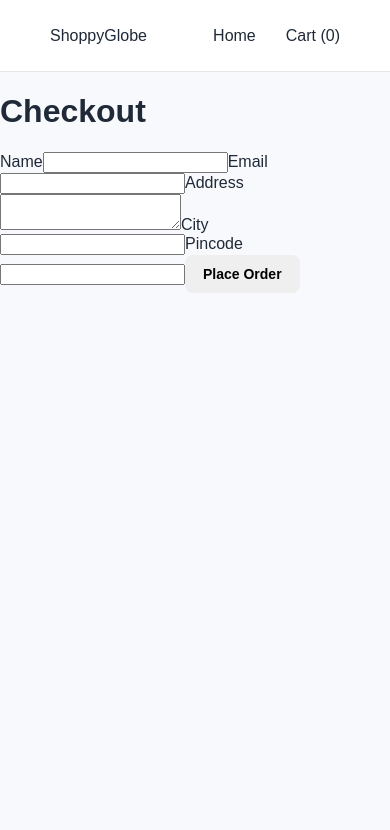
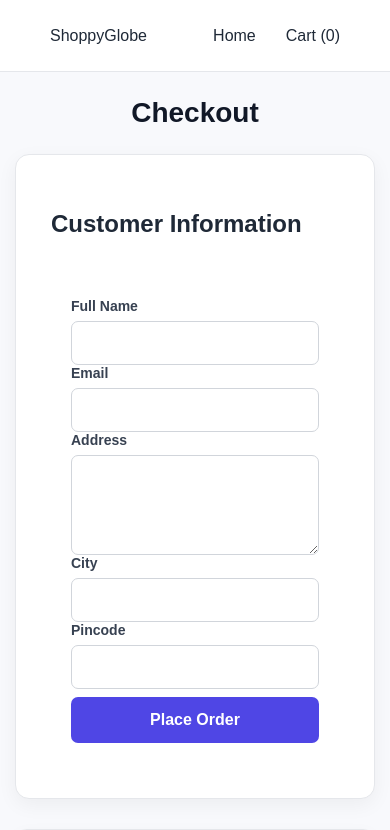
Before and after one commit to Tejalwakale/shoppyGlobe-application, a React (Vite) app: page /checkout in a window 390 px wide. Shown: the top 830 px of the page. Built offline with nearby package versions, Linux system fonts and the light colour scheme.

Commit message:
Improve the Styling of Checkout Page

```diff
--- a/src/index.css
+++ b/src/index.css
@@ -835,6 +835,254 @@ button:hover {
 .cart-page > a button:hover {
   background: #4338ca;
 }
+
+/* =========================================
+   CHECKOUT PAGE
+========================================= */
+
+.checkout-page {
+  max-width: 1100px;
+  margin: 0 auto;
+  padding: 40px 30px 70px;
+}
+
+.checkout-page > h1 {
+  margin: 0 0 35px;
+  text-align: center;
+  color: #111827;
+  font-size: 36px;
+}
+
+.checkout-container {
+  display: grid;
+  grid-template-columns: 1.3fr o.7fr;
+  gap: 30px;
+}
+
+/* =========================================
+   CHECKOUT FORM
+========================================= */
+
+.checkout-form-section {
+  display: flex;
+  flex-direction: column;
+  gap: 20px;
+  padding: 35px;
+  background: #ffffff;
+  border: 1px solid #e5e7eb;
+  border-radius: 14px;
+  box-shadow: 0 6px 20px rgba(0, 0, 0, 0.05);
+}
+
+
+/* Labels */
+
+.checkout-form label {
+  display: flex;
+  flex-direction: column;
+  gap: 7px;
+  color: #374151;
+  font-size: 14px;
+  font-weight: 600;
+}
+
+/* Input fields */
+
+.checkout-form input,
+.checkout-form textarea {
+  width: 100%;
+  padding: 12px 14px;
+  border: 1px solid #d1d5db;
+  border-radius: 7px;
+  background: #ffffff;
+  color: #111827;
+  font-family: inherit;
+  font-size: 15px;
+  outline: none;
+  transition: 0.2s ease;
+}
+
+.checkout-form input {
+  height: 46px;
+}
+
+.checkout-form textarea {
+  min-height: 100px;
+  resize: vertical;
+}
+
+/* Focus */
+
+.checkout-form input:focus,
+.checkout-form textarea:focus {
+  border-color: #6366f1;
+  box-shadow:
+    0 0 0 3px rgba(99, 102, 241, 0.12);
+}
+
+/* Placeholder */
+
+.checkout-form input::placeholder,
+.checkout-form textarea::placeholder {
+  color: #9ca3af;
+}
+
+/* =========================================
+   PLACE ORDER BUTTON
+========================================= */
+
+.checkout-form button {
+  width: 100%;
+  margin-top: 8px;
+  padding: 14px;
+  border: none;
+  border-radius: 7px;
+  background: #4f46e5;
+  color: #ffffff;
+  font-size: 16px;
+  font-weight: 600;
+  cursor: pointer;
+  transition: 0.2s ease;
+}
+
+.checkout-form button:hover {
+  background: #4338ca;
+  transform: translateY(-2px);
+}
+
+/* Order Summary */
+.order-summary {
+  align-self: start;
+
+  padding: 30px;
+
+  background: #ffffff;
+
+  border: 1px solid #e5e7eb;
+  border-radius: 12px;
+
+  box-shadow: 0 4px 15px rgba(0, 0, 0, 0.04);
+}
+
+/* Summary items */
+
+.summary-items {
+  display: flex;
+  flex-direction: column;
+  gap: 0;
+
+  max-height: 400px;
+  overflow-y: auto;
+}
+
+.summary-item {
+  padding: 16px 0;
+
+  border-bottom: 1px solid #e5e7eb;
+}
+
+.summary-item:first-child {
+  padding-top: 0;
+}
+
+.summary-item h3 {
+  margin: 0 0 7px;
+
+  color: #111827;
+
+  font-size: 15px;
+  font-weight: 600;
+  line-height: 1.4;
+}
+
+.summary-item p {
+  margin: 0;
+
+  color: #6b7280;
+
+  font-size: 14px;
+}
+
+/* =========================================
+   TOTAL
+========================================= */
+
+.summary-total {
+  display: flex;
+  align-items: center;
+  justify-content: space-between;
+
+  margin-top: 25px;
+  padding-top: 20px;
+
+  border-top: 2px solid #e5e7eb;
+
+  color: #111827;
+
+  font-size: 18px;
+}
+
+.summary-total strong {
+  font-size: 23px;
+}
+
+/* =========================================
+   ORDER MESSAGE
+========================================= */
+
+.order-message {
+  max-width: 600px;
+  margin: 0 auto 25px;
+  padding: 14px 20px;
+  text-align: center;
+  background: #dcfce7;
+  color: #15803d;
+  border: 1px solid #bbf7d0;
+  border-radius: 8px;
+  font-weight: 600;
+}
+
+/* =========================================
+   MOBILE
+========================================= */
+
+@media (max-width: 768px) {
+  .checkout-page {
+    padding: 35px 20px 50px;
+  }
+
+  .checkout-page h1 {
+    font-size: 32px;
+  }
+
+  .checkout-form {
+    padding: 25px;
+  }
+}
+
+@media (max-width: 480px) {
+  .checkout-page {
+    padding: 25px 15px 40px;
+  }
+
+  .checkout-page h1 {
+    font-size: 28px;
+    margin-bottom: 25px;
+  }
+
+  .checkout-form {
+    padding: 20px;
+    gap: 17px;
+  }
+
+  .checkout-form input {
+    height: 44px;
+  }
+
+  .checkout-form textarea {
+    min-height: 100px;
+  }
+}
 /* =========================================
    RESPONSIVE PRODUCT GRID
 ========================================= */
--- a/src/pages/Checkout.jsx
+++ b/src/pages/Checkout.jsx
@@ -45,8 +45,12 @@ function Checkout() {
     }, 1500);
   };
 
+  const totalPrice = cartItems.reduce(
+    (total, item) => total + item.price * item.quantity, 0);
+
   return (
     <main className="checkout-page">
+
       <h1>Checkout</h1>
 
       {message && (
@@ -55,9 +59,15 @@ function Checkout() {
         </p>
       )}
 
+      <div className="checkout-container">
+
+        {/* Customer Information */}
+        <section className="checkout-form-section">
+          <h2>Customer Information</h2>
+
         <form onSubmit={handleSubmit} className="checkout-form">
           <label>
-          Name
+            Full Name
             <input
               type="text"
               name="name"
@@ -110,10 +120,54 @@ function Checkout() {
             />
           </label>
 
-        <button type="submit">
+          <button type="submit" className="place-order-button">
             Place Order
           </button>
         </form>
+        </section>
+
+        {/* Order Summary */}
+        <section className="order-summary">
+
+          <h2>Order Summary</h2>
+
+          {cartItems.length === 0 ? (
+            <p>Your Order is Place.</p>
+          ) : (
+            <>
+              <div className="summary-items">
+
+                {cartItems.map((item) => (
+                  <div
+                    className="summary-item"
+                    key={item.id}
+                  >
+                   <div>
+                      <h3>{item.title}</h3>
+
+                      <p>
+                        {item.quantity} × ${item.price}
+                      </p>
+                    </div>
+                  </div>
+                ))}
+
+              </div>
+
+              <div className="summary-total">
+                <span>Total</span>
+
+                <strong>
+                  ${totalPrice.toFixed(2)}
+                </strong>
+              </div>
+            </>
+          )}
+
+        </section>
+
+      </div>
+
     </main>
   );
 }
```
Lines whose indentation alone changed are shown as unchanged.
